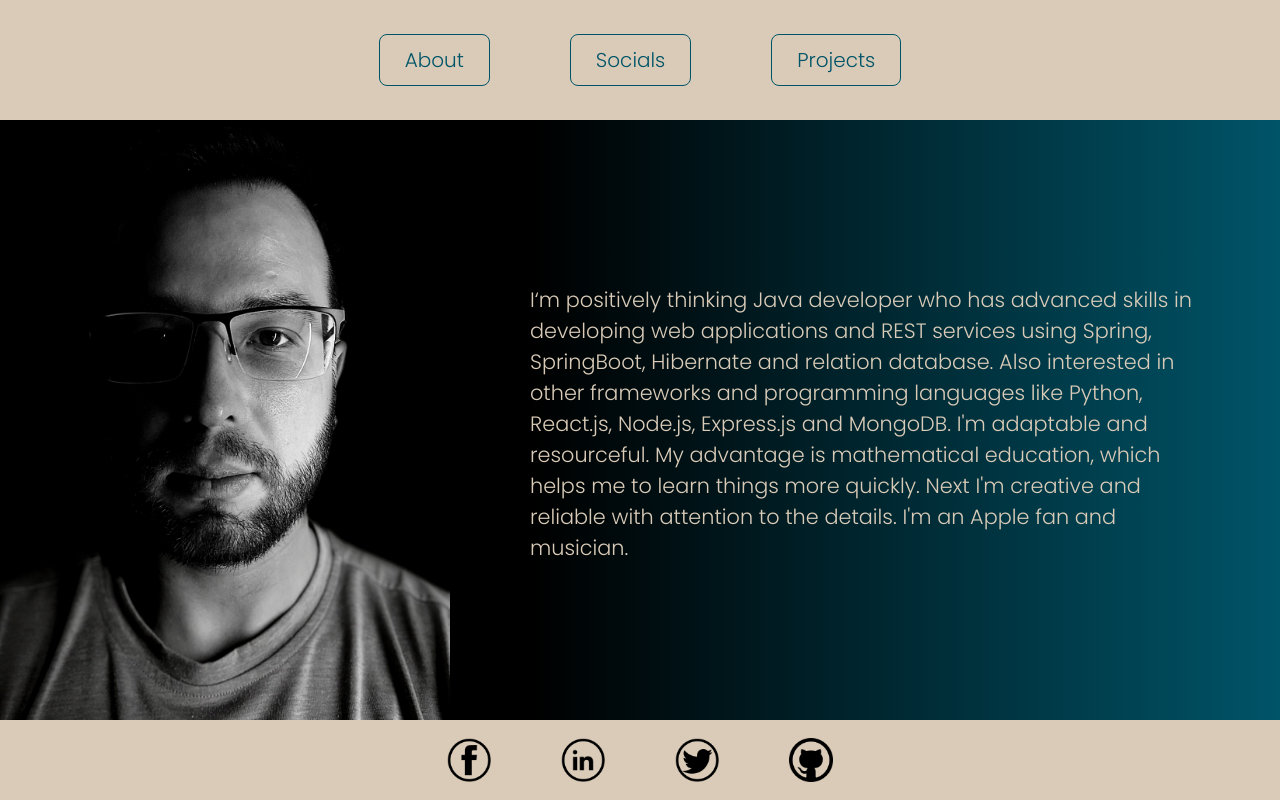
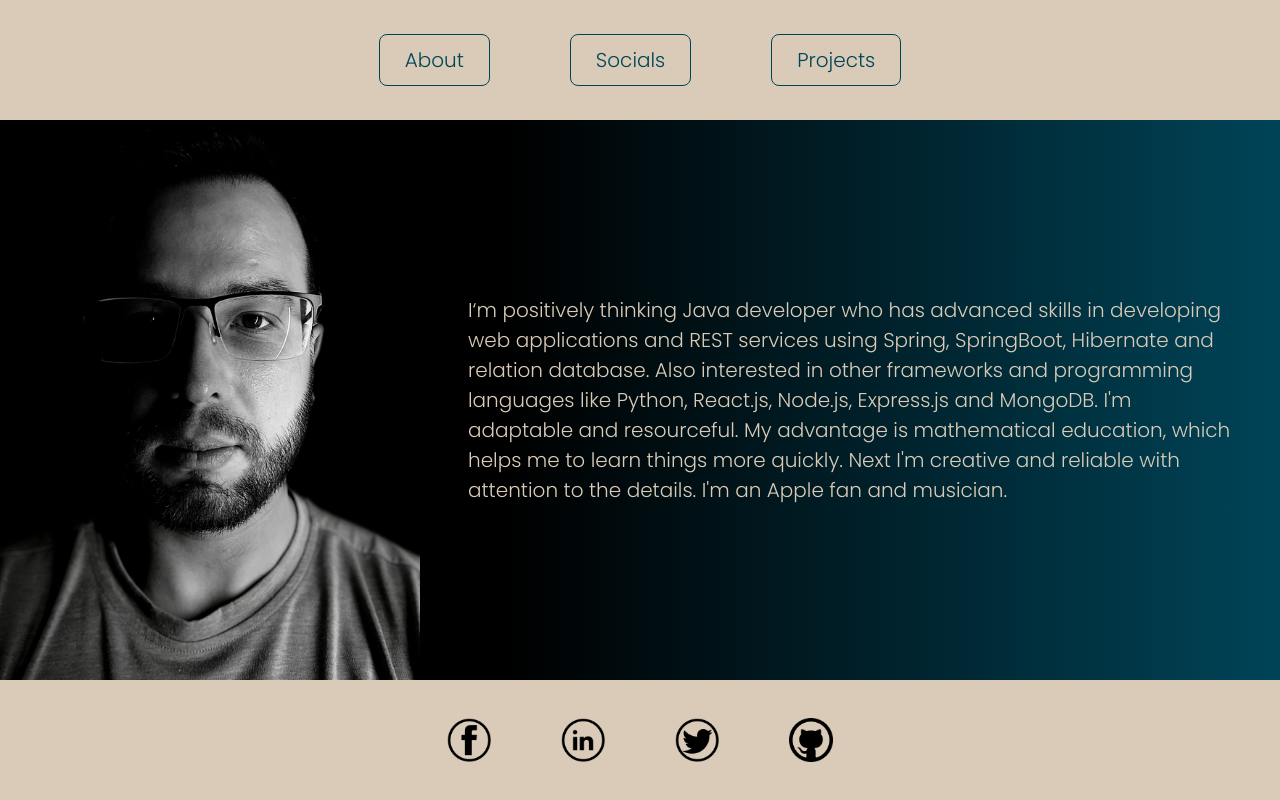
Before and after one commit to cyrilgavala/cyrilgavala-webapp, a React (Create React App) app: page / in a window 1280 px wide. Shown: the top 800 px of the page. Built offline with nearby package versions, Linux system fonts and the light colour scheme.

Commit message:
---Version 2.1.3--- - styling update

```diff
--- a/package.json
+++ b/package.json
@@ -1,6 +1,6 @@
 {
   "name": "cyrilgavala-webapp",
-  "version": "2.1.2",
+  "version": "2.1.3",
   "private": true,
   "dependencies": {
     "react": "^17.0.2",
--- a/src/App.css
+++ b/src/App.css
@@ -1,11 +1,11 @@
 
 
 body {
-    --primary-color: #005468;
+    --primary-color: #004458;
     --primary-color-op: #00161b90;
     --secondary-color: #d9cbb8;
     --secondary-color-op: #d9cbb880;
-    background-color: var(--primary-color);
+    background-color: #000000;
 }
 
 .App {
@@ -47,26 +47,22 @@ body {
 
 #about-container {
     width: 100%;
-    height: 75vh;
+    height: 70vh;
     display: grid;
-    grid-template-columns: 56.25vh auto;
+    grid-template-columns: 52.5vh auto;
 }
 
 #photo-wrapper {
-    height: 100%;
-    width: 100%;
-}
-
-#photo-wrapper > img {
-    height: 100%;
-    width: 100%;
+    background-repeat: no-repeat;
+    background-image: url("images/me.jpg");
+    background-size: contain;
 }
 
 #bio-wrapper {
     align-items: center;
     text-align: left;
-    font-size: clamp(.5rem, 1vw + .5rem, 2.5rem);
-    padding: 5rem;
+    font-size: clamp(.25rem, 1.25vw + .25rem, 2.5rem);
+    padding: 3rem;
     color: var(--secondary-color);
     background-image: linear-gradient(to right, #000 10%, var(--primary-color));
     cursor: default;
@@ -80,7 +76,7 @@ body {
     display: flex;
     justify-content: center;
     align-items: center;
-    height: 10vh;
+    height: 15vh;
     background-color: var(--secondary-color);
 }
 
@@ -88,7 +84,7 @@ body {
     height: 50px;
     width: 50px;
     margin: 2rem;
-    background-color: #d9cbb8;
+    background-color: var(--secondary-color);
     border-radius: 50%;
     transition: transform linear 250ms;
 }
@@ -115,7 +111,7 @@ body {
     background-image: linear-gradient(to left, #000, var(--primary-color));
     padding: 2rem 5rem 5rem 5rem;
     display: grid;
-    gap: 2rem;
+    gap: 3rem;
 
 }
 
@@ -149,6 +145,8 @@ body {
     height: 2rem;
     border-bottom-left-radius: 1rem;
     border-bottom-right-radius: 1rem;
+    transform: scaleY(0);
+    transform-origin: bottom;
 }
 
 .projects-item-headline a {
@@ -158,7 +156,7 @@ body {
 .projects-item-description {
     color: var(--secondary-color);
     z-index: 10;
-    font-size: 1.5rem;
+    font-size: clamp(.5rem, 1.5vh + .5rem, 2.5rem);
     background-color: var(--primary-color-op);
     backdrop-filter: blur(5px);
     padding: 1.5em;
@@ -172,7 +170,10 @@ body {
     border-top-right-radius: 1rem;
 }
 
-.projects-item:hover .projects-item-description, .projects-item:focus .projects-item-description {
+.projects-item:hover .projects-item-description,
+.projects-item:focus .projects-item-description,
+.projects-item:hover .projects-item-headline,
+.projects-item:focus .projects-item-headline {
     transform: scaleY(1);
 }
 
--- a/src/about/About.js
+++ b/src/about/About.js
@@ -1,13 +1,9 @@
 export default function About(props) {
 
     return <div id={"about-container"}>
-        <div id={"photo-wrapper"}>
-            <img src={props.data.pathToProfilePicture} alt={"Profile"}/>
-        </div>
+        <div id={"photo-wrapper"}/>
         <div id={"bio-wrapper"}>
-            <p>
-                {props.data.bio}
-            </p>
+            <p>{props.data.bio}</p>
         </div>
     </div>
 }
```
Also changed, not shown: src/images/me.jpg (renamed from public/images/me.jpg).
